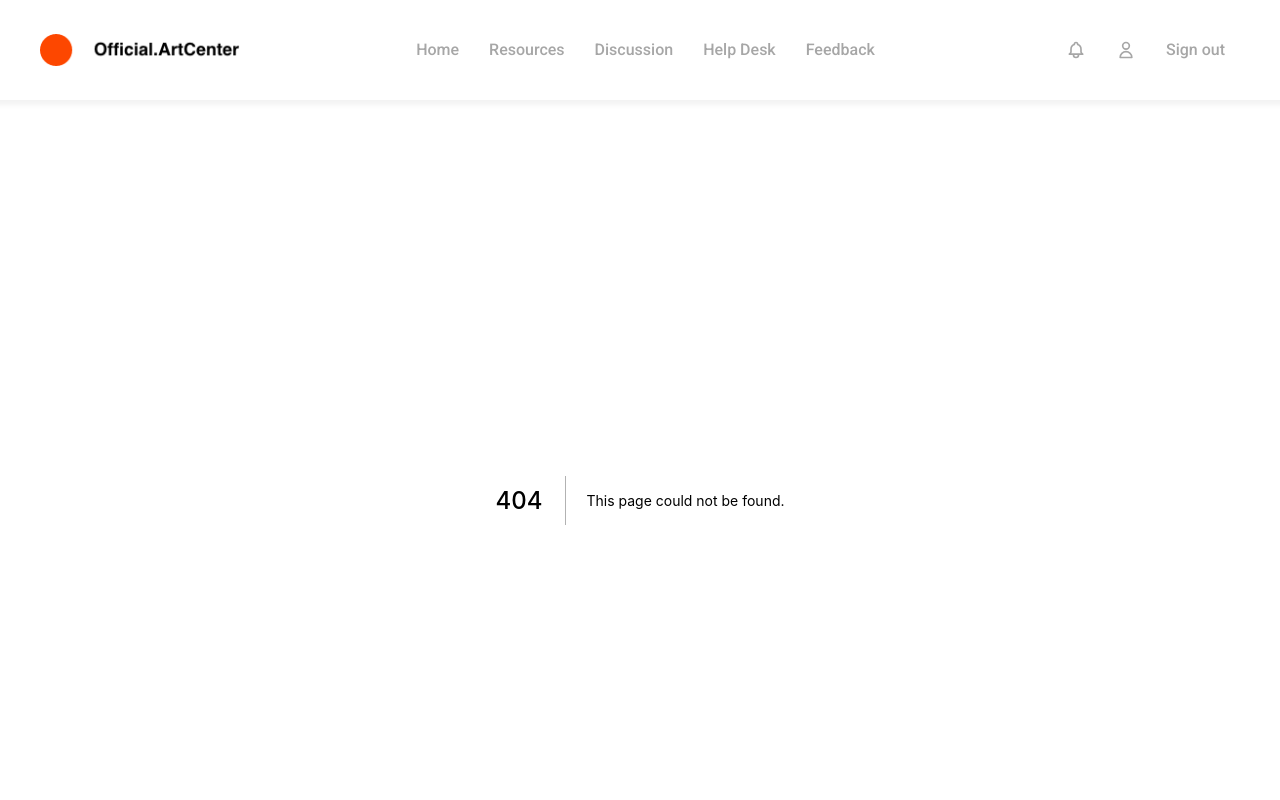
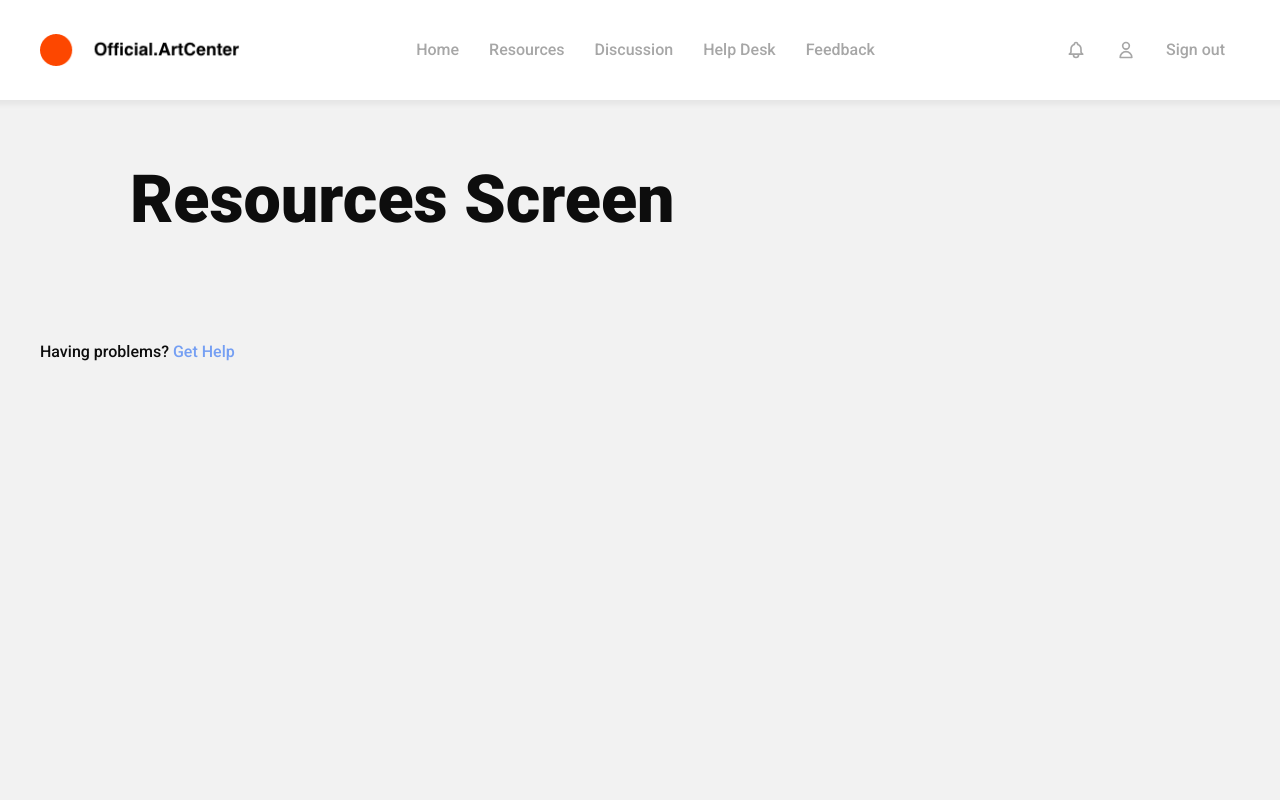
Before and after one commit to dennyhong96/art-center-portal, a Next.js app: page /resources in a window 1280 px wide. Before the commit this address had no page. Shown: the top 800 px of the page. Built offline with nearby package versions, Linux system fonts and the light colour scheme.

Commit message:
Add different screens

```diff
--- /dev/null
+++ b/src/pages/discussion.js
@@ -0,0 +1,5 @@
+const Discussion = () => {
+	return <div></div>;
+};
+
+export default Discussion;
--- /dev/null
+++ b/src/pages/resources.js
@@ -0,0 +1,9 @@
+const Resources = () => {
+	return (
+		<div className="container section">
+			<h1>Resources Screen</h1>
+		</div>
+	);
+};
+
+export default Resources;
```
Also changed, not shown: src/pages/feedback.js (added, +9 -0 lines), src/pages/help-desk.js (added, +9 -0 lines).
